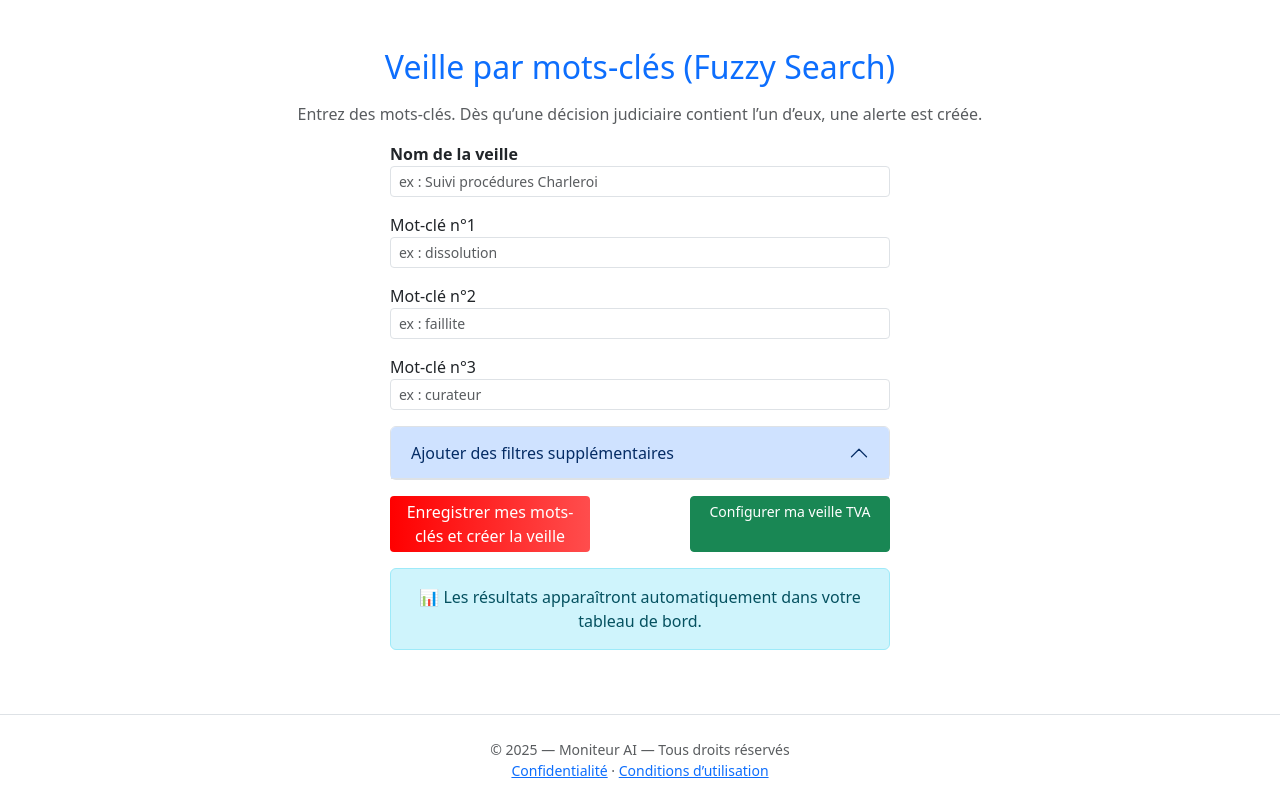
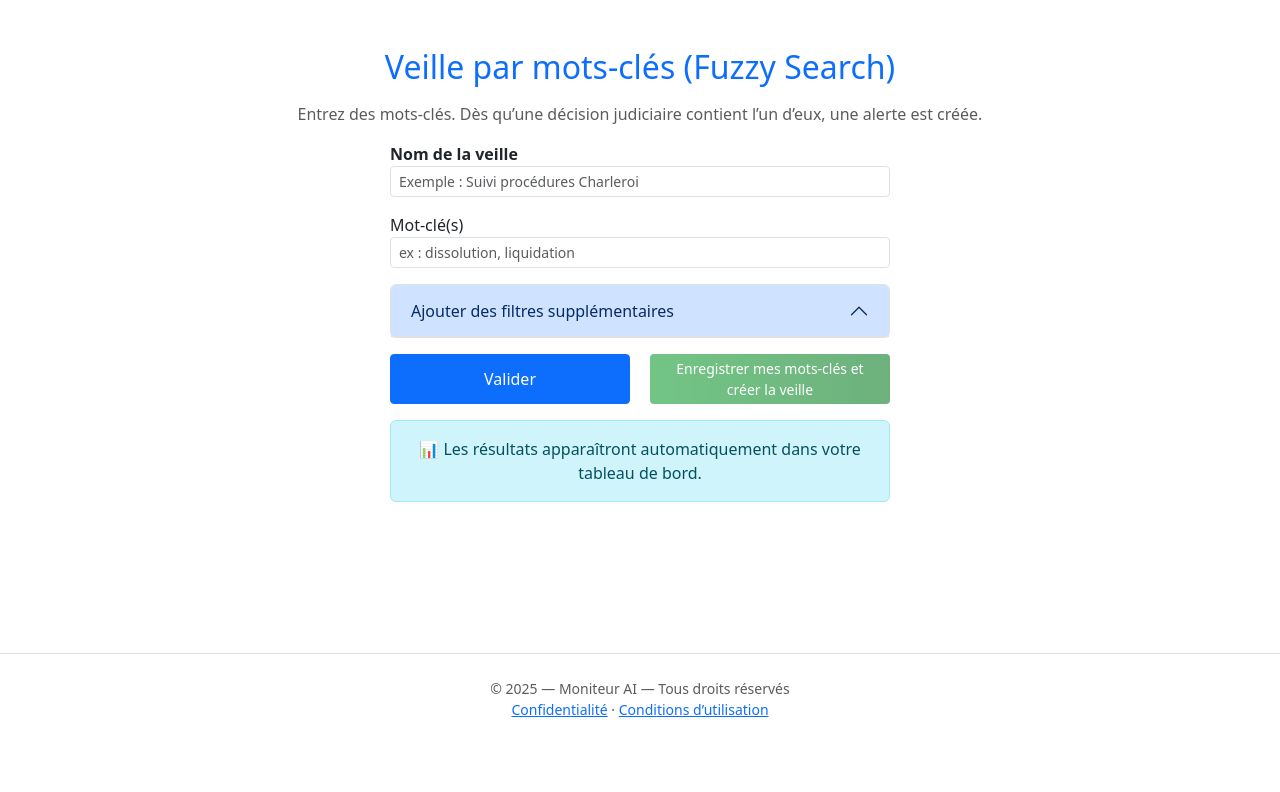
Before and after one commit to DROIDINOU/ScrapperMoniteurExtended, a Django app: template MonSiteMoniteur/backend/veille/templates/veille/fuzzy_veille.html in a window 1280 px wide. Shown: the part 56-848 px from the top of the page. After the commit the page ends 773 px from the top, so only its background shows below. Run offline with Django 5.2, Linux system fonts and the light colour scheme; the template is opened without the code that fills it, so the values that code supplies are empty.

Commit message:
amelioration fuzzy form

```diff
--- a/MonSiteMoniteur/backend/static/css/veille.css
+++ b/MonSiteMoniteur/backend/static/css/veille.css
@@ -8,6 +8,11 @@ body {
 /* Main va prendre l'espace disponible entre la navbar et le footer */
 main {
     flex-grow: 1;  /* Cela permet à main de prendre tout l'espace disponible */
+}
+
+#submitButton {
+    background: linear-gradient(90deg, #28a745, #218838); /* Un vert plus agréable */
+    border: none;
 }
 
 /* ----- BANDE BLEUE ----- */
--- a/MonSiteMoniteur/backend/veille/templates/veille/fuzzy_veille.html
+++ b/MonSiteMoniteur/backend/veille/templates/veille/fuzzy_veille.html
@@ -3,14 +3,13 @@
 {% block content %}
 
 <div class="container py-4">
-
     <h2 class="mb-3 text-primary text-center">Veille par mots-clés (Fuzzy Search)</h2>
     <p class="text-muted text-center">
         Entrez des mots-clés. Dès qu’une décision judiciaire contient l’un d’eux, une alerte est créée.
     </p>
 
     <!-- Formulaire centré -->
-    <form method="POST" action="{% url 'veille_fuzzy' %}" class="mx-auto" style="max-width: 500px;">
+    <form method="POST" action="{% url 'veille_fuzzy' %}" class="mx-auto" style="max-width: 500px;" id="veilleForm">
         {% csrf_token %}
 
         <!-- ✅ NOM DE LA VEILLE -->
@@ -19,26 +18,14 @@
             <input type="text"
                 name="veille_nom"
                 class="form-control form-control-sm"
-                placeholder="ex : Suivi procédures Charleroi" style="max-width: 100%;">
+                placeholder="Exemple : Suivi procédures Charleroi" style="max-width: 100%;" id="veille_nom">
         </div>
 
         <!-- ✅ MOTS-CLÉS -->
         <div class="form-group mb-3">
-            <label>Mot-clé n°1</label>
-            <input type="text" name="keyword1" class="form-control form-control-sm"
-                   value="{{ profile.keyword1|default_if_none:'' }}" placeholder="ex : dissolution" style="max-width: 100%;">
-        </div>
-
-        <div class="form-group mb-3">
-            <label>Mot-clé n°2</label>
-            <input type="text" name="keyword2" class="form-control form-control-sm"
-                   value="{{ profile.keyword2|default_if_none:'' }}" placeholder="ex : faillite" style="max-width: 100%;">
-        </div>
-
-        <div class="form-group mb-3">
-            <label>Mot-clé n°3</label>
-            <input type="text" name="keyword3" class="form-control form-control-sm"
-                   value="{{ profile.keyword3 }}" placeholder="ex : curateur" style="max-width: 100%;">
+            <label>Mot-clé(s)</label>
+            <input type="text" name="keywords" class="form-control form-control-sm"
+                   placeholder="ex : dissolution, liquidation" style="max-width: 100%;" id="keyword1">
         </div>
 
         <!-- ----- ACCORDEON POUR FILTRES SUPPLEMENTAIRES ----- -->
@@ -51,11 +38,10 @@
                 </h2>
                 <div id="collapseFilters" class="accordion-collapse collapse" aria-labelledby="headingFilters" data-bs-parent="#filtersAccordion">
                     <div class="accordion-body">
-
-                        <!-- Filtre Type de décision -->
+                        <!-- Type de décision -->
                         <div class="form-group mb-3">
                             <label for="decision_type">Type de décision</label>
-                            <select name="decision_type" class="form-control form-control-sm">
+                            <select name="decision_type" class="form-control form-control-sm" id="decision_type">
                                 <option value="">Sélectionnez un type de décision</option>
                                 <option value="condamnation">Condamnation</option>
                                 <option value="radiation">Radiation</option>
@@ -67,12 +53,12 @@
                         <!-- Filtre Date de publication -->
                         <div class="form-group mb-3">
                             <label for="date_from">Date de publication (début)</label>
-                            <input type="date" name="date_from" class="form-control form-control-sm">
+                            <input type="date" name="date_from" class="form-control form-control-sm" id="date_from">
                         </div>
 
                         <div class="form-group mb-3">
                             <label for="date_to">Date de publication (fin)</label>
-                            <input type="date" name="date_to" class="form-control form-control-sm">
+                            <input type="date" name="date_to" class="form-control form-control-sm" id="date_to">
                         </div>
 
                     </div>
@@ -82,17 +68,18 @@
 
         <!-- Boutons côte à côte avec plus de centrage -->
         <div class="d-flex justify-content-between mt-3">
-            <!-- Bouton "Enregistrer mes mots-clés" -->
+            <!-- Bouton pour valider les champs -->
+            <button type="button" id="validateBtn" class="btn btn-primary btn-sm"
+                    style="font-size: 1rem; width: 48%;">
+                Valider
+            </button>
+
+            <!-- Bouton pour soumettre, initialement caché -->
             <button type="submit" id="submitButton"
-                    class="btn btn-primary btn-sm"
-                    style="background: linear-gradient(90deg, #ff0000, #ff4d4d); border: none; font-size: 1rem; width: 40%;">
+                    class="btn btn-success btn-sm"
+                    style="width: 48%;" disabled>
                 Enregistrer mes mots-clés et créer la veille
             </button>
-
-            <!-- Lien pour configurer la veille -->
-            <a href="{% url 'veille_fuzzy' %}" class="btn btn-success btn-sm" style="width: 40%;">
-                Configurer ma veille TVA
-            </a>
         </div>
 
         <div class="alert alert-info mt-3 text-center">
@@ -103,13 +90,67 @@
 
 </div>
 
-<!-- JavaScript pour afficher le "V" après le clic sur le bouton -->
-<script>
-    document.querySelector('form').addEventListener('submit', function(event) {
-        var button = document.getElementById('submitButton');
-        button.innerHTML = '✅ Veille créée avec succès'; // Change le texte du bouton après le clic
-        button.disabled = true; // Désactive le bouton pour éviter plusieurs soumissions
-    });
-</script>
+<!-- Popup Modal pour la limite de caractères -->
+<div class="modal fade" id="limitModal" tabindex="-1" aria-labelledby="limitModalLabel" aria-hidden="true">
+    <div class="modal-dialog">
+        <div class="modal-content">
+            <div class="modal-header">
+                <h5 class="modal-title" id="limitModalLabel">Limite de caractères dépassée</h5>
+                <button type="button" class="btn-close" data-bs-dismiss="modal" aria-label="Close"></button>
+            </div>
+            <div class="modal-body">
+                Vous avez dépassé la limite de caractères autorisée. Le nom de la veille ne doit pas excéder 50 caractères et les mots-clés ne doivent pas excéder 100 caractères.
+            </div>
+            <div class="modal-footer">
+                <button type="button" class="btn btn-secondary" data-bs-dismiss="modal">Fermer</button>
+            </div>
+        </div>
+    </div>
+</div>
 
 {% endblock %}
+
+{% block extra_scripts %}
+<script>
+document.addEventListener("DOMContentLoaded", function () {
+    const validateBtn = document.getElementById("validateBtn");
+    const submitButton = document.getElementById("submitButton");
+
+    const veilleNom = document.getElementById("veille_nom");
+    const keywordInput = document.getElementById("keyword1");
+
+    // Initialisation du modal
+    const limitModal = new bootstrap.Modal(document.getElementById('limitModal'));
+
+    // Fonction pour valider la longueur des champs
+    function validateFields() {
+        let validationPassed = true;
+
+        // Vérification du nom de la veille
+        if (veilleNom.value.length > 50) {
+            validationPassed = false;
+            limitModal.show();  // Affiche le modal si la limite est dépassée
+        }
+
+        // Vérification des mots-clés
+        if (keywordInput.value.length > 100) {
+            validationPassed = false;
+            limitModal.show();  // Affiche le modal si la limite est dépassée
+        }
+
+        // Si tout est valide, on active le bouton "Enregistrer"
+        if (validationPassed) {
+            submitButton.disabled = false;
+        } else {
+            submitButton.disabled = true;
+        }
+    }
+
+    // Lorsque l'utilisateur clique sur le bouton de validation
+    validateBtn.addEventListener("click", function () {
+        validateFields();  // Valide les champs et affiche le modal si nécessaire
+    });
+
+});
+</script>
+{% endblock %}
```
Also changed, not shown: MonSiteMoniteur/backend/monsite/settings.py (+8 -10 lines), MonSiteMoniteur/backend/veille/management/commands/import_meili_events.py (+61 -13 lines), MonSiteMoniteur/backend/veille/management/commands/veille_scan.py (+44 -7 lines), MonSiteMoniteur/backend/veille/models.py (+20 -1 lines).
